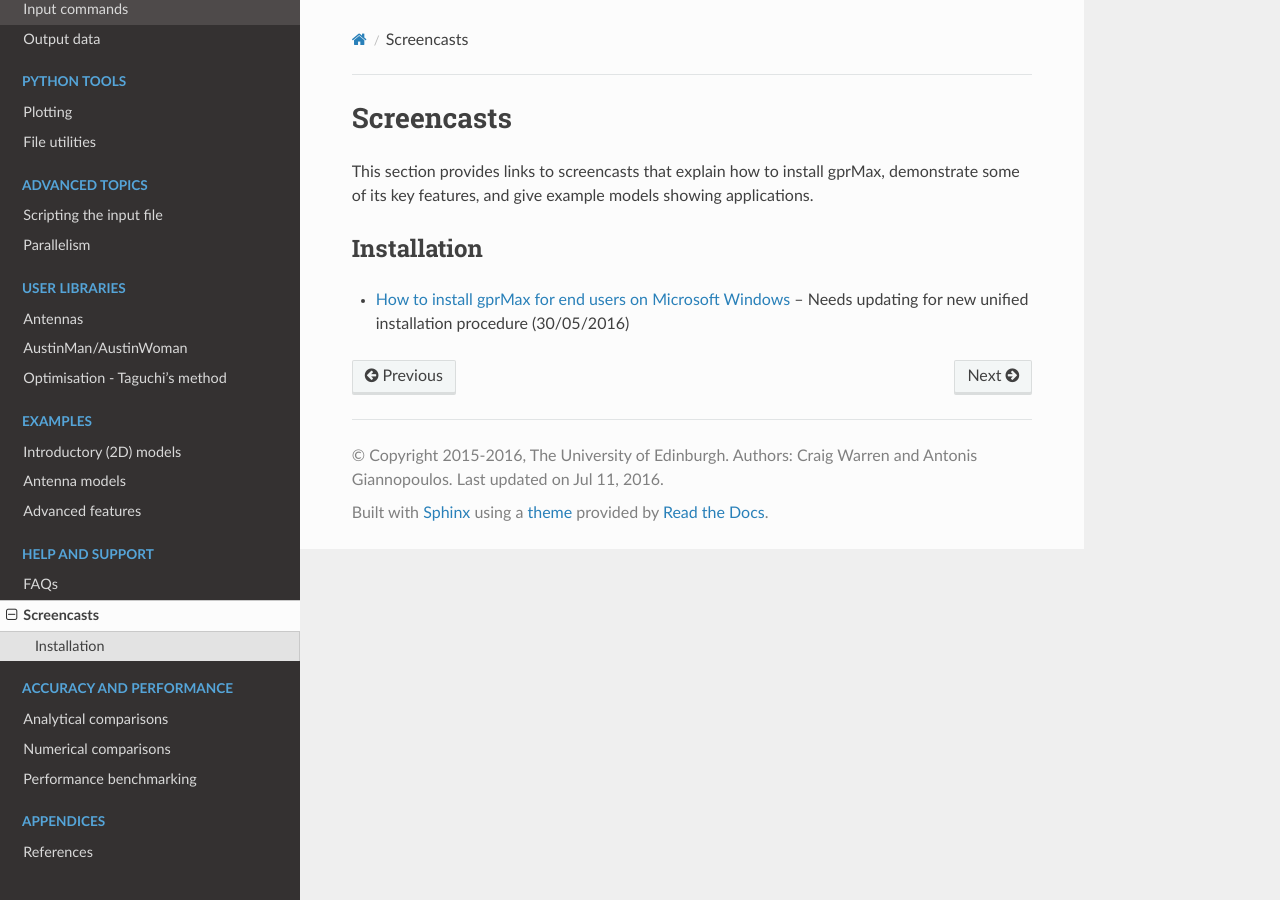
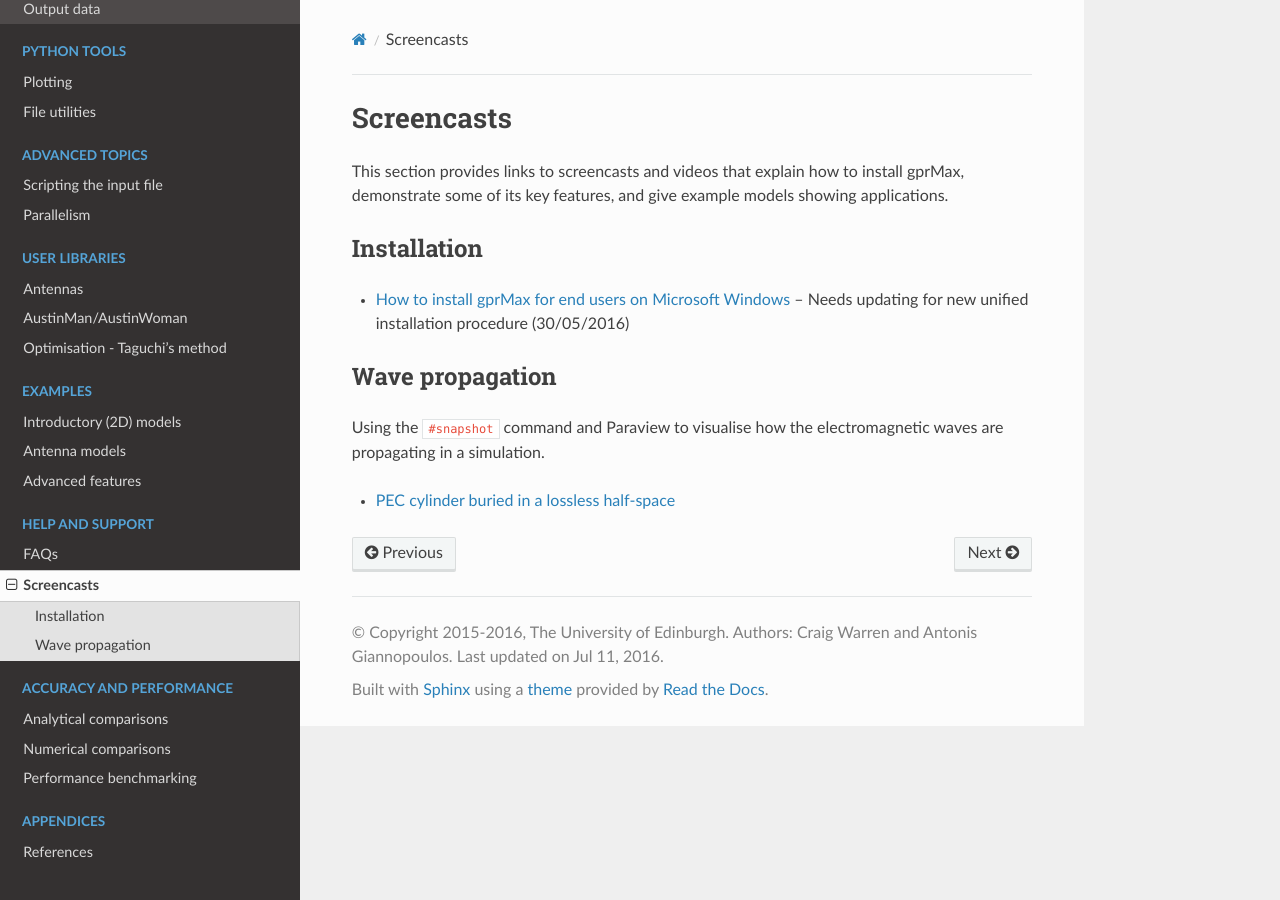
Before and after one commit to gprMax/gprMax, a Sphinx documentation site: the page built from docs/source/screencasts.rst, in a window 1280 px wide. Built offline with Sphinx 7.4.7 and the Read the Docs theme 2.0.0, drawn with Linux system fonts in a browser that asks for light colours.

Commit message:
Added link to video of wave propagation in simple 2D intro example.

```diff
--- a/docs/source/examples_simple_2D.rst
+++ b/docs/source/examples_simple_2D.rst
@@ -123,6 +123,8 @@
 
     Electric and magnetic field components and currents outputs from a model of a metal cylinder buried in a dielectric half-space.
 
+Check out a `video of the field propagation in this example <https://youtu.be/BpBo0-SFda4>`_. More videos are screencasts can be found in the :ref:`screencasts section <screencasts>`.
+
 
 B-scan from a metal cylinder
 ============================
--- a/docs/source/screencasts.rst
+++ b/docs/source/screencasts.rst
@@ -4,9 +4,16 @@
 Screencasts
 ***********
 
-This section provides links to screencasts that explain how to install gprMax, demonstrate some of its key features, and give example models showing applications.
+This section provides links to screencasts and videos that explain how to install gprMax, demonstrate some of its key features, and give example models showing applications.
 
 Installation
 ------------
 
 * `How to install gprMax for end users on Microsoft Windows <https://youtu.be/dvC0_7qFVbE>`_ -- Needs updating for new unified installation procedure (30/05/2016)
+
+Wave propagation
+----------------
+
+Using the ``#snapshot`` command and Paraview to visualise how the electromagnetic waves are propagating in a simulation.
+
+* `PEC cylinder buried in a lossless half-space <https://youtu.be/BpBo0-SFda4>`_
```
